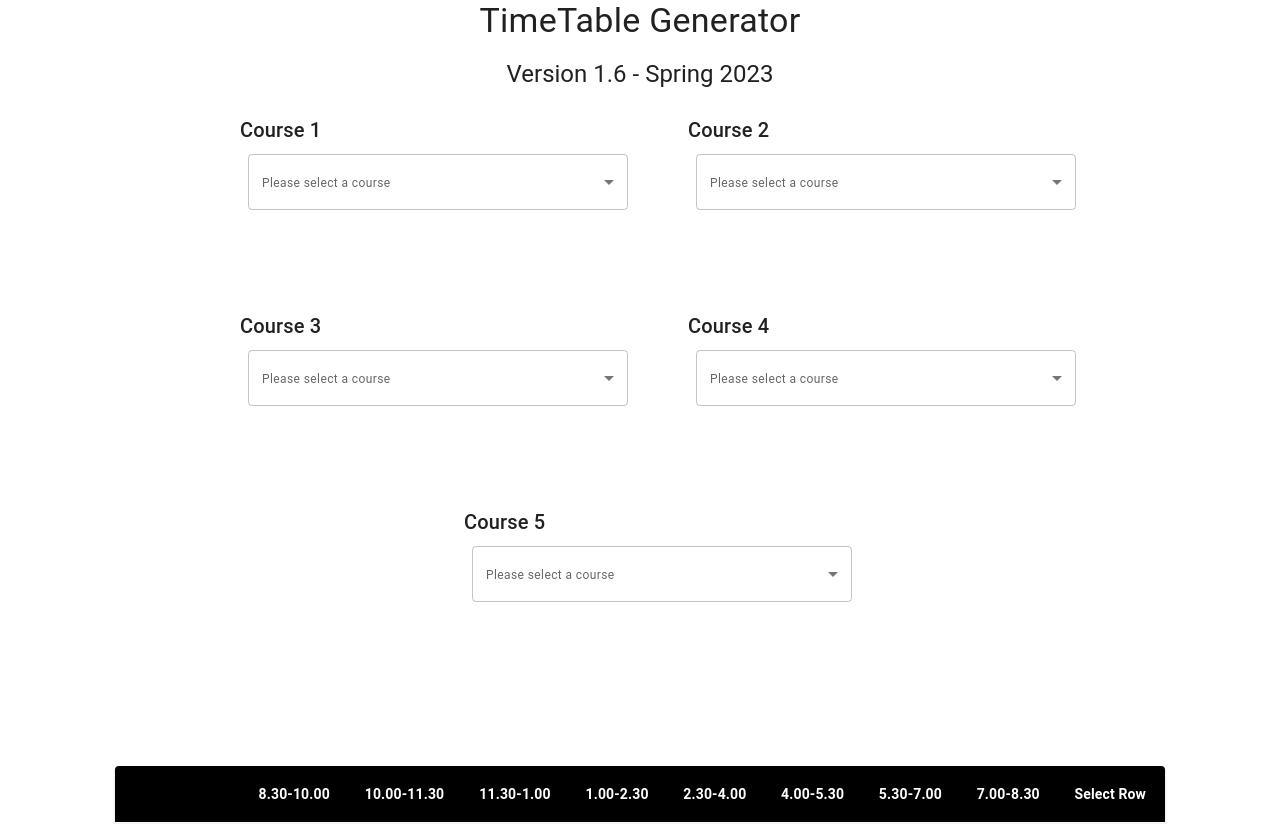
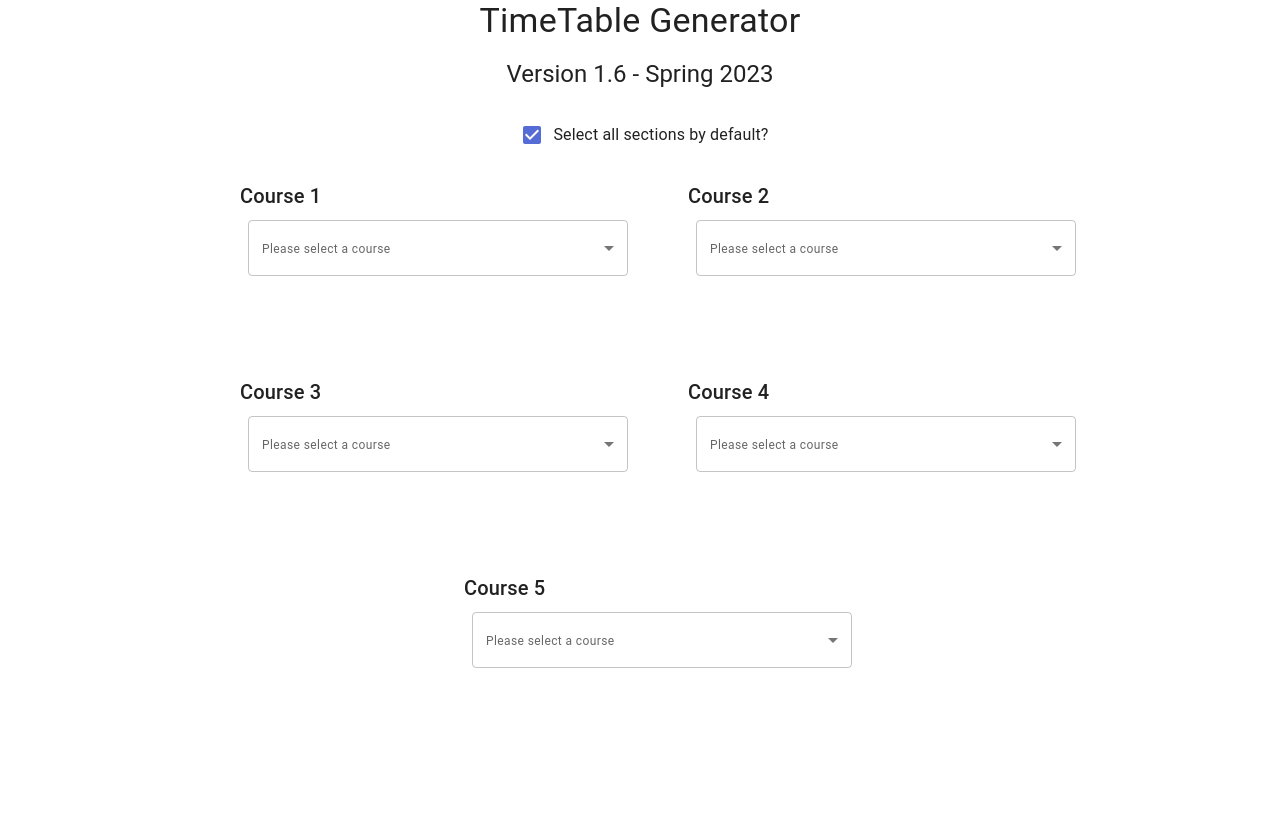
Before and after one commit to Itezaz-ul-Hassan/timetable-generator, a React (Vite) app: page / in a window 1280 px wide. Shown: the top 824 px of the page. Built offline with nearby package versions, Linux system fonts and the light colour scheme.

Commit message:
feat: Add checkbox to allow all sections or not

```diff
--- a/src/App.jsx
+++ b/src/App.jsx
@@ -1,6 +1,7 @@
 import { useState, useEffect, useCallback } from 'react';
 import Box from '@mui/material/Box';
 import { Grid } from '@mui/material';
+import Checkbox from '@mui/material/Checkbox';
 import TimetableGenerator from './containers/TimetableGenerator'
 import CourseDropdown from './components/CourseDropdown';
 import GeneratedTimetable from './components/GeneratedTimeTable';
@@ -8,6 +9,7 @@ import Details from './components/Details';
 import Section from './components/Section';
 
 import Courses from './core/utils/data';
+import { Typography } from '@mui/material';
 
 function App() {
   const [selectedTime, setSelectedTime] = useState(
@@ -20,13 +22,16 @@ function App() {
   const [error, setError] = useState('');
   const [generatedTables, setGeneratedTables] = useState([]);
   const [recentlyChangedCourse, setRecentlyChangedCourse] = useState('');
+  const [selectAllSections, setSelectAllSections] = useState(true);
 
   const addSections = useCallback((courseName) => {
     let prev = '';
     const updatedSelectedSections = selectedSections.slice();
     const index = selectedCourses.indexOf(courseName)
+    if (index === -1) return;
     updatedSelectedSections[index] = [];
 
+    if(selectAllSections) {
       Courses.forEach((period) => {
         const [course, section] = period;
         if (course === courseName && section !== prev) {
@@ -38,9 +43,10 @@ function App() {
           prev = section;
         }
       });
+    }
 
     setSelectedSections(updatedSelectedSections);
-  }, [selectedCourses, setSelectedSections]);
+  }, [selectedCourses, setSelectedSections, selectAllSections]);
 
   useEffect(() => {
     if (recentlyChangedCourse) {
@@ -203,6 +209,14 @@ function App() {
       <Grid container direction="column" justifyContent="center" rowGap={2} alignItems="center" sx={{ marginBottom: 3 }}>
         <Details />
       </Grid>
+      <Grid container direction="row" justifyContent="center" alignItems="center" sx={{ marginBottom: 3 }}>
+        <Checkbox
+          checked={selectAllSections}
+          onChange={() => setSelectAllSections((prev) => !prev)}
+          inputProps={{ 'aria-label': 'controlled' }}
+        />
+        <Typography>Select all sections by default?</Typography>
+      </Grid>
       <Grid
         container
         spacing={{ xs: 2, md: 12 }}
@@ -246,6 +260,7 @@ function App() {
         <TimetableGenerator selectedTime={selectedTime} handleChange={setSelectedTime} onSubmit={generateTable} />
       </Grid>
       <Grid container justifyContent="center" alignItems="center" sx={{ marginTop: 3 }}>
+        {error && <Typography sx={{ marginTop: 3, color: "red" }}>{error}</Typography>}
         {generatedTables.slice(0, generatedTables.length/selectedCourses.length).map((table) => (
           <Grid container sx={{ marginTop: 3, marginBottom: 3 }}>
             <GeneratedTimetable state={table} />
```
Lines whose indentation alone changed are shown as unchanged.
